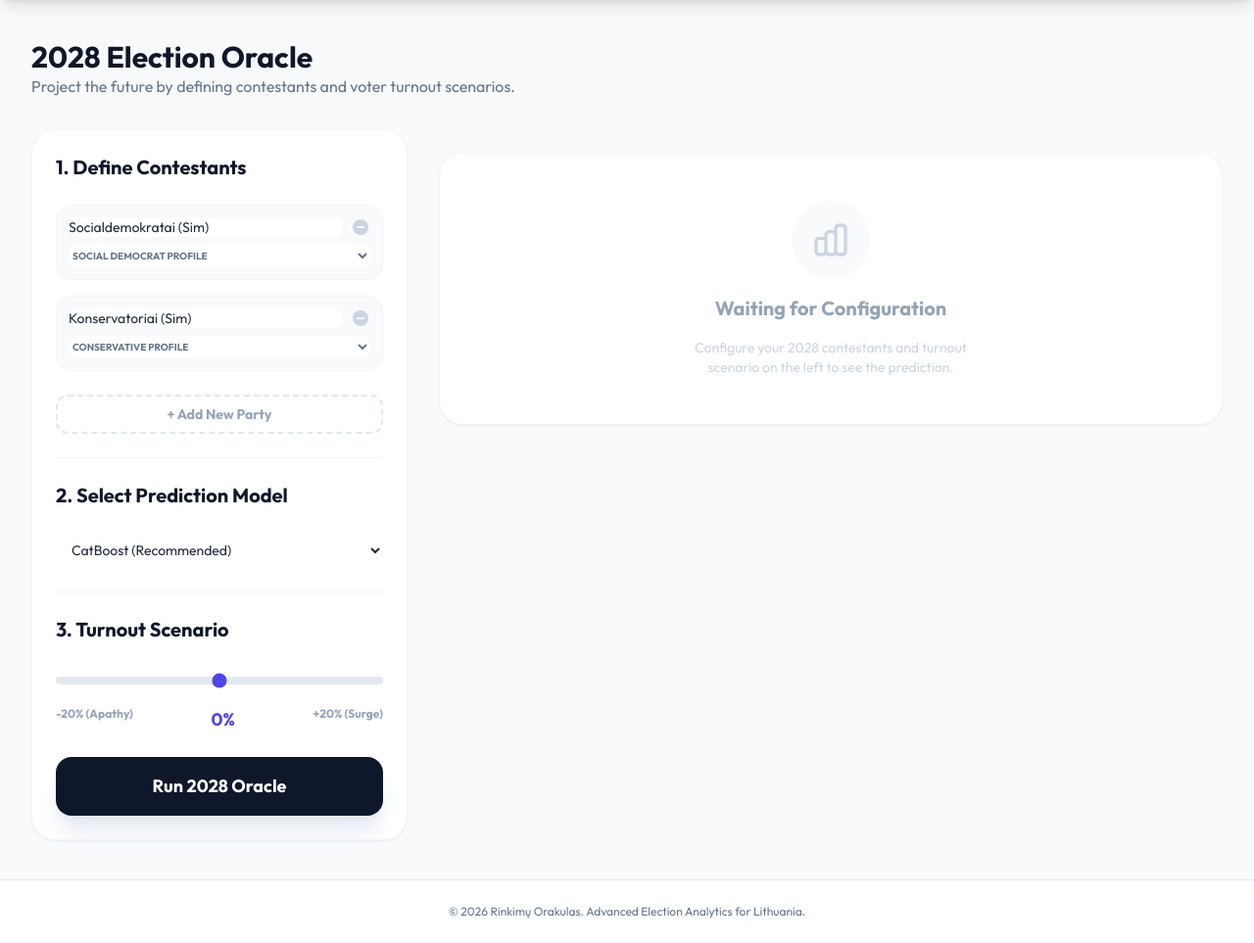
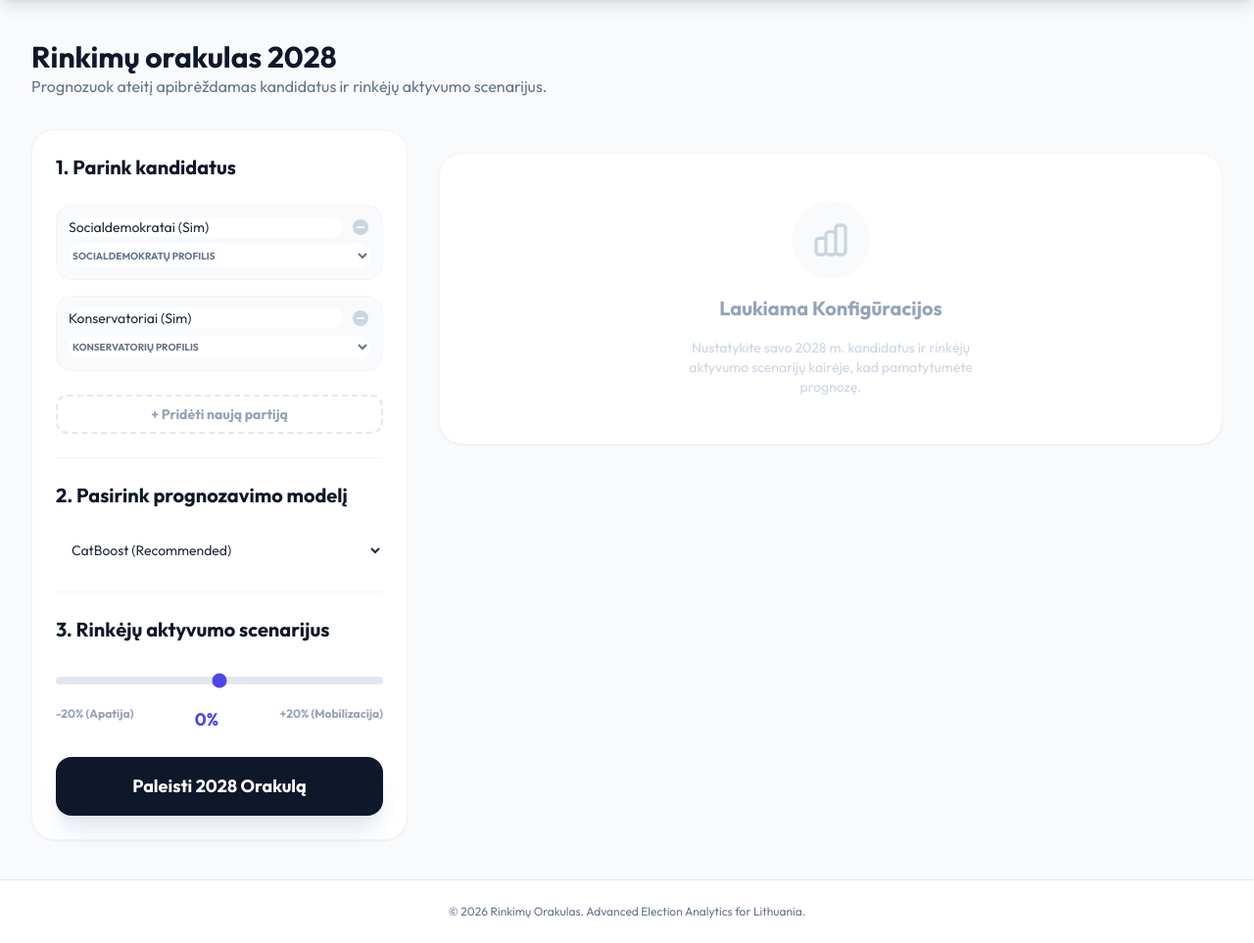
Before and after one commit to Neskanu/Rinkimu-Orakulas, a Flask app: page /forecast/ in a window 1280 px wide. Shown: the part 64-1027 px from the top of the page at 98% size. Run offline with Flask 3, Linux system fonts and the light colour scheme; some libraries are stand-ins or nearby versions.

Commit message:
added new models to oracle

```diff
--- a/templates/forecast/index.html
+++ b/templates/forecast/index.html
@@ -4,8 +4,8 @@
 <div class="flex flex-col space-y-8">
     <div class="flex justify-between items-start">
         <div>
-            <h1 class="text-3xl font-bold text-slate-900">2028 Election Oracle</h1>
-            <p class="text-slate-500">Project the future by defining contestants and voter turnout scenarios.</p>
+            <h1 class="text-3xl font-bold text-slate-900">Rinkimų orakulas 2028</h1>
+            <p class="text-slate-500">Prognozuok ateitį apibrėždamas kandidatus ir rinkėjų aktyvumo scenarijus.</p>
         </div>
     </div>
 
@@ -13,7 +13,7 @@
         <!-- Configuration Panel -->
         <div class="lg:col-span-1 space-y-6">
             <div class="bg-white p-6 rounded-3xl border border-slate-100 shadow-sm space-y-6">
-                <h2 class="text-xl font-bold text-slate-900">1. Define Contestants</h2>
+                <h2 class="text-xl font-bold text-slate-900">1. Parink kandidatus</h2>
                 <div id="party-list" class="space-y-4">
                     <div class="flex flex-col space-y-2 party-row bg-slate-50 p-3 rounded-2xl border border-slate-100">
                         <div class="flex items-center space-x-2">
@@ -28,11 +28,11 @@
                         </div>
                         <select
                             class="rounded-xl border-slate-200 text-[10px] py-1 uppercase font-black text-slate-500 bg-white party-profile">
-                            <option value="social_democrat" selected>Social Democrat Profile</option>
-                            <option value="conservative">Conservative Profile</option>
-                            <option value="liberal">Liberal Profile</option>
-                            <option value="populist">Populist Profile</option>
-                            <option value="independent">Independent/New Profile</option>
+                            <option value="social_democrat" selected>Socialdemokratų profilis</option>
+                            <option value="conservative">Konservatorių profilis</option>
+                            <option value="liberal">Liberalų profilis</option>
+                            <option value="populist">Populistų profilis</option>
+                            <option value="independent">Nepriklausomas/Naujas profilis</option>
                         </select>
                     </div>
                     <div class="flex flex-col space-y-2 party-row bg-slate-50 p-3 rounded-2xl border border-slate-100">
@@ -48,48 +48,52 @@
                         </div>
                         <select
                             class="rounded-xl border-slate-200 text-[10px] py-1 uppercase font-black text-slate-500 bg-white party-profile">
-                            <option value="social_democrat">Social Democrat Profile</option>
-                            <option value="conservative" selected>Conservative Profile</option>
-                            <option value="liberal">Liberal Profile</option>
-                            <option value="populist">Populist Profile</option>
-                            <option value="independent">Independent/New Profile</option>
+                            <option value="social_democrat">Socialdemokratų profilis</option>
+                            <option value="conservative" selected>Konservatorių profilis</option>
+                            <option value="liberal">Liberalų profilis</option>
+                            <option value="populist">Populistų profilis</option>
+                            <option value="independent">Nepriklausomas/Naujas profilis</option>
                         </select>
                     </div>
                 </div>
                 <button onclick="addParty()"
                     class="w-full py-2 border-2 border-dashed border-slate-200 rounded-xl text-slate-400 text-sm font-bold hover:border-indigo-300 hover:text-indigo-500 transition-all">
-                    + Add New Party
+                    + Pridėti naują partiją
                 </button>
 
                 <hr class="border-slate-100">
 
-                <h2 class="text-xl font-bold text-slate-900">2. Select Prediction Model</h2>
+                <h2 class="text-xl font-bold text-slate-900">2. Pasirink prognozavimo modelį</h2>
                 <select id="model-selector"
                     class="w-full rounded-xl border-slate-200 text-sm py-2 px-3 focus:ring-indigo-500 bg-white">
                     <option value="catboost" selected>CatBoost (Recommended)</option>
                     <option value="xgboost">XGBoost</option>
+                    <option value="lgbm">LightGBM</option>
                     <option value="rf">Random Forest</option>
-                    <option value="lgbm">LightGBM</option>
                     <option value="elasticnet">ElasticNet</option>
+                    <option value="svr">Support Vector Regressor (SVR)</option>
+                    <option value="nn">Neural Network (Standard)</option>
+                    <option value="dnn">Deep Neural Network (DNN)</option>
+                    <option value="wnn">Wide Neural Network (WNN)</option>
                 </select>
 
                 <hr class="border-slate-100 my-6">
 
-                <h2 class="text-xl font-bold text-slate-900">3. Turnout Scenario</h2>
+                <h2 class="text-xl font-bold text-slate-900">3. Rinkėjų aktyvumo scenarijus</h2>
 
                 <div class="space-y-4">
                     <input type="range" id="turnout-slider" min="-20" max="20" value="0"
                         class="w-full h-2 bg-slate-200 rounded-lg appearance-none cursor-pointer accent-indigo-600">
                     <div class="flex justify-between text-xs font-bold text-slate-400">
-                        <span>-20% (Apathy)</span>
+                        <span>-20% (Apatija)</span>
                         <span id="turnout-val" class="text-indigo-600 text-lg">0%</span>
-                        <span>+20% (Surge)</span>
+                        <span>+20% (Mobilizacija)</span>
                     </div>
                 </div>
 
                 <button onclick="runOracle()"
                     class="w-full bg-slate-900 text-white py-4 rounded-2xl font-black text-lg hover:bg-black transition-all shadow-xl shadow-slate-200">
-                    Run 2028 Oracle
+                    Paleisti 2028 Orakulą
                 </button>
             </div>
         </div>
@@ -98,12 +102,12 @@
         <div class="lg:col-span-2 space-y-6">
             <div id="oracle-loader"
                 class="hidden bg-white p-12 rounded-3xl border border-slate-100 shadow-sm text-center space-y-6">
-                <h2 class="text-xl font-bold text-slate-700">Oracle is simulating 2028...</h2>
+                <h2 class="text-xl font-bold text-slate-700">Orakulas simuliuoja 2028...</h2>
                 <div class="w-full bg-slate-100 h-4 rounded-full overflow-hidden">
                     <div id="oracle-progress" class="bg-indigo-600 h-full w-0 transition-all duration-300 ease-out">
                     </div>
                 </div>
-                <p id="oracle-status" class="text-slate-400 text-sm animate-pulse">Analyzing district demographics...
+                <p id="oracle-status" class="text-slate-400 text-sm animate-pulse">Analizuojama rinkėjų demografija...
                 </p>
             </div>
 
@@ -115,9 +119,10 @@
                             d="M9 19v-6a2 2 0 00-2-2H5a2 2 0 00-2 2v6a2 2 0 002 2h2a2 2 0 002-2zm0 0V9a2 2 0 012-2h2a2 2 0 012 2v10m-6 0a2 2 0 002 2h2a2 2 0 002-2m0 0V5a2 2 0 012-2h2a2 2 0 012 2v14a2 2 0 01-2 2h-2a2 2 0 01-2-2z" />
                     </svg>
                 </div>
-                <h2 class="text-xl font-bold text-slate-400">Waiting for Configuration</h2>
-                <p class="text-slate-300 text-sm max-w-xs mx-auto">Configure your 2028 contestants and turnout scenario
-                    on the left to see the prediction.</p>
+                <h2 class="text-xl font-bold text-slate-400">Laukiama Konfigūracijos</h2>
+                <p class="text-slate-300 text-sm max-w-xs mx-auto">Nustatykite savo 2028 m. kandidatus ir rinkėjų
+                    aktyvumo scenarijų
+                    kairėje, kad pamatytumėte prognozę.</p>
             </div>
 
             <div id="results-container" class="hidden space-y-6">
@@ -128,14 +133,14 @@
 
                 <!-- District Breakdown -->
                 <div class="bg-white p-6 rounded-3xl border border-slate-100 shadow-sm overflow-hidden">
-                    <h3 class="text-lg font-bold mb-4">District Level Projections (71 Districts)</h3>
+                    <h3 class="text-lg font-bold mb-4">Apygardų Lygio Prognozės (71 Apygarda)</h3>
                     <div class="overflow-x-auto">
                         <table class="w-full text-sm text-left">
                             <thead class="bg-slate-50 text-slate-500 uppercase text-xs">
                                 <tr>
                                     <th class="px-4 py-3">Apygarda</th>
-                                    <th class="px-4 py-3">Winner Projection</th>
-                                    <th class="px-4 py-3">Top Share</th>
+                                    <th class="px-4 py-3">Laimėtojo Prognozė</th>
+                                    <th class="px-4 py-3">Vidutinis Rezultatas</th>
                                 </tr>
                             </thead>
                             <tbody id="district-table-body" class="divide-y divide-slate-100">
```
